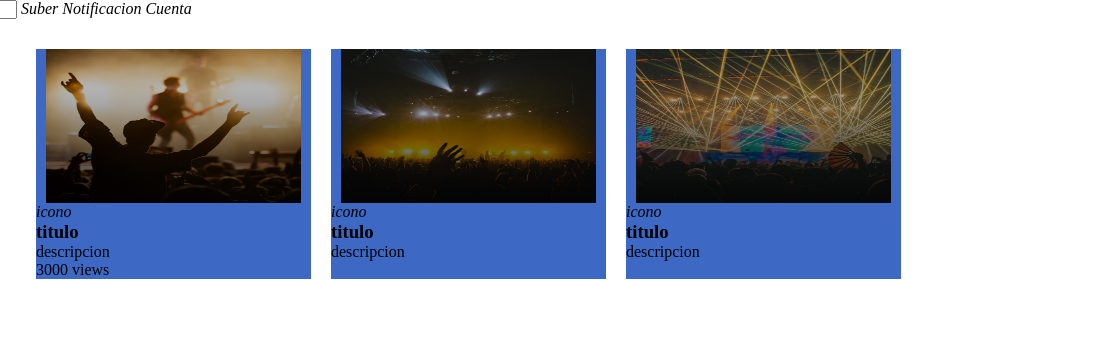
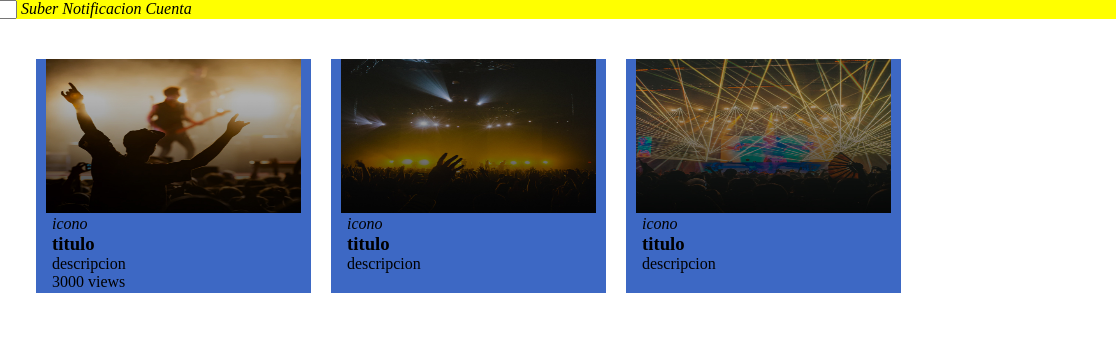
Before and after one commit to antho1810/Practica-css, a plain HTML site: page index.html in a window 1280 px wide. Shown: the top 343 px of the page, 164-1280 px from the left. Drawn offline with Linux system fonts and the light colour scheme.

Commit message:
manipulando flexb-ox

```diff
--- a/style.css
+++ b/style.css
@@ -67,14 +67,15 @@ hr {
 }
 
 .nav{
-  align-items: center;
   cursor: pointer;
+  background: yellow;
 }
+
 .conta{
   display: flex;
   position: relative;
   left: 200px;
-  top: 30px;
+  top: 40px;
   flex-direction: row;
   gap: 20px;
   border-radius:20px;
@@ -85,6 +86,7 @@ hr {
 background: #3d68c4;
 display: flex;
 flex-direction: column;
+position: relative;
 }
 
 img{
@@ -96,3 +98,8 @@ img{
   left: 266px;
   top: 125px;
 }
+
+.descrip{
+  padding: 2px 16px;
+
+}
```
